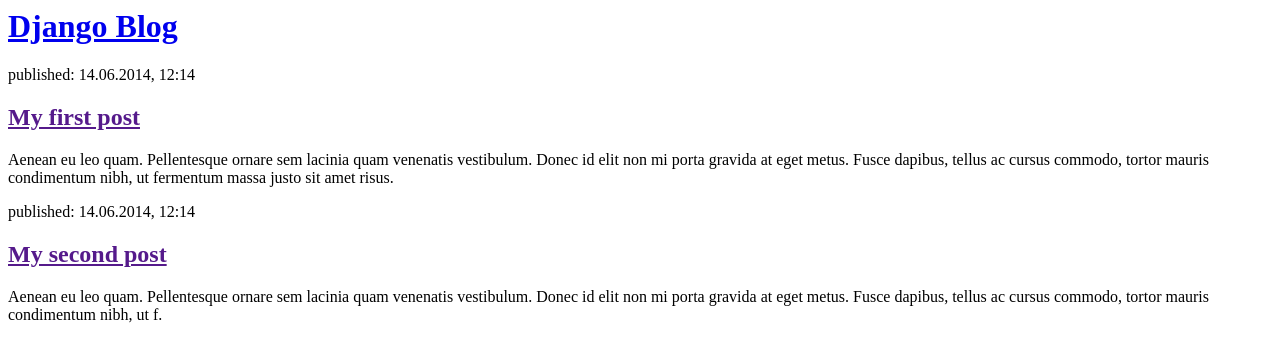
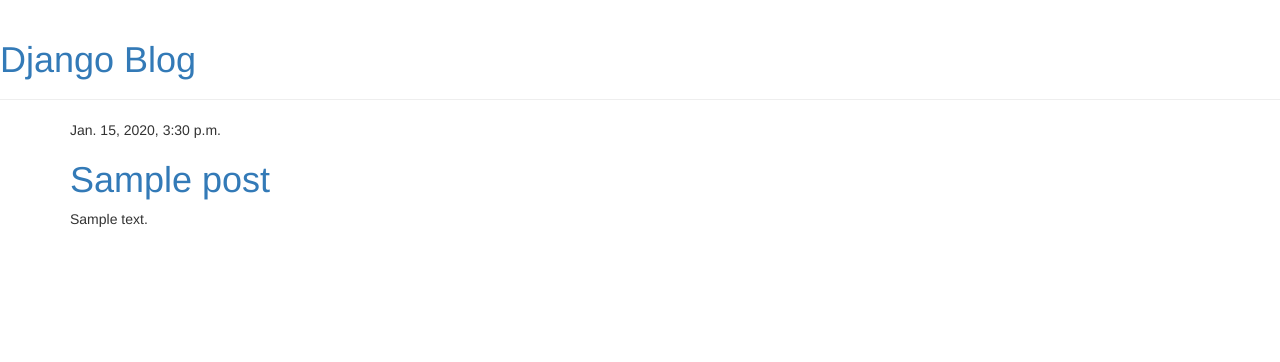
Before and after one commit to praveenrajpal/my-first-blog, a Django app: template blog/templates/blog/post_list.html in a window 1280 px wide. Shown: the top 362 px of the page. Run offline with Django 3.2, Linux system fonts and the light colour scheme; the template is opened without the code that fills it: values that come from a table or form of the project are taken from there, others are empty; tables that the repository leaves empty hold one stand-in row (values such as "Sample post"); some libraries are stand-ins or nearby versions.

Commit message:
Added view and template for detailed blog post as well as CSS for the site.

```diff
--- /dev/null
+++ b/blog/templates/blog/base.html
@@ -0,0 +1,23 @@
+<html>
+    <head>
+        <title>Django Girls blog</title>
+        <link rel="stylesheet" href="//maxcdn.bootstrapcdn.com/bootstrap/3.2.0/css/bootstrap.min.css">
+        <link rel="stylesheet" href="//maxcdn.bootstrapcdn.com/bootstrap/3.2.0/css/bootstrap-theme.min.css">
+        <link href='//fonts.googleapis.com/css?family=Lobster&subset=latin,latin-ext' rel='stylesheet' type='text/css'>
+    </head>
+
+        <body>
+    <div class="page-header">
+        <h1><a href="/">Django Blog</a></h1>
+    </div>
+    <div class="content container">
+        <div class="row">
+            <div class="col-md-8">
+            {% block content %}
+            {% endblock %}
+            </div>
+        </div>
+    </div>
+</body>
+
+</html>
--- a/blog/templates/blog/post_list.html
+++ b/blog/templates/blog/post_list.html
@@ -1,22 +1,13 @@
-<html>
-    <head>
-        <title>Django blog</title>
-    </head>
-    <body>
-        <div>
-            <h1><a href="/">Django Blog</a></h1>
+{% extends 'blog/base.html' %}
+
+{% block content %}
+    {% for post in posts %}
+        <div class="post">
+            <div class="date">
+                {{ post.published_date }}
+            </div>
+            <h1><a href="{% url 'post_detail' pk=post.pk %}">{{ post.title }}</a></h1>
+            <p>{{ post.text|linebreaksbr }}</p>
         </div>
-
-        <div>
-            <p>published: 14.06.2014, 12:14</p>
-            <h2><a href="">My first post</a></h2>
-            <p>Aenean eu leo quam. Pellentesque ornare sem lacinia quam venenatis vestibulum. Donec id elit non mi porta gravida at eget metus. Fusce dapibus, tellus ac cursus commodo, tortor mauris condimentum nibh, ut fermentum massa justo sit amet risus.</p>
-        </div>
-
-        <div>
-            <p>published: 14.06.2014, 12:14</p>
-            <h2><a href="">My second post</a></h2>
-            <p>Aenean eu leo quam. Pellentesque ornare sem lacinia quam venenatis vestibulum. Donec id elit non mi porta gravida at eget metus. Fusce dapibus, tellus ac cursus commodo, tortor mauris condimentum nibh, ut f.</p>
-        </div>
-    </body>
-</html>
+    {% endfor %}
+{% endblock %}
--- a/blog/urls.py
+++ b/blog/urls.py
@@ -3,4 +3,6 @@
 
 urlpatterns = [
     path('', views.post_list, name='post_list'),
+    path('post/<pk>/', views.post_detail, name='post_detail'),
+    # (?P<pk>\d+)/
 ]
```
Also changed, not shown: blog/templates/blog/post_detail.html (added, +13 -0 lines), blog/views.py (+11 -2 lines).
